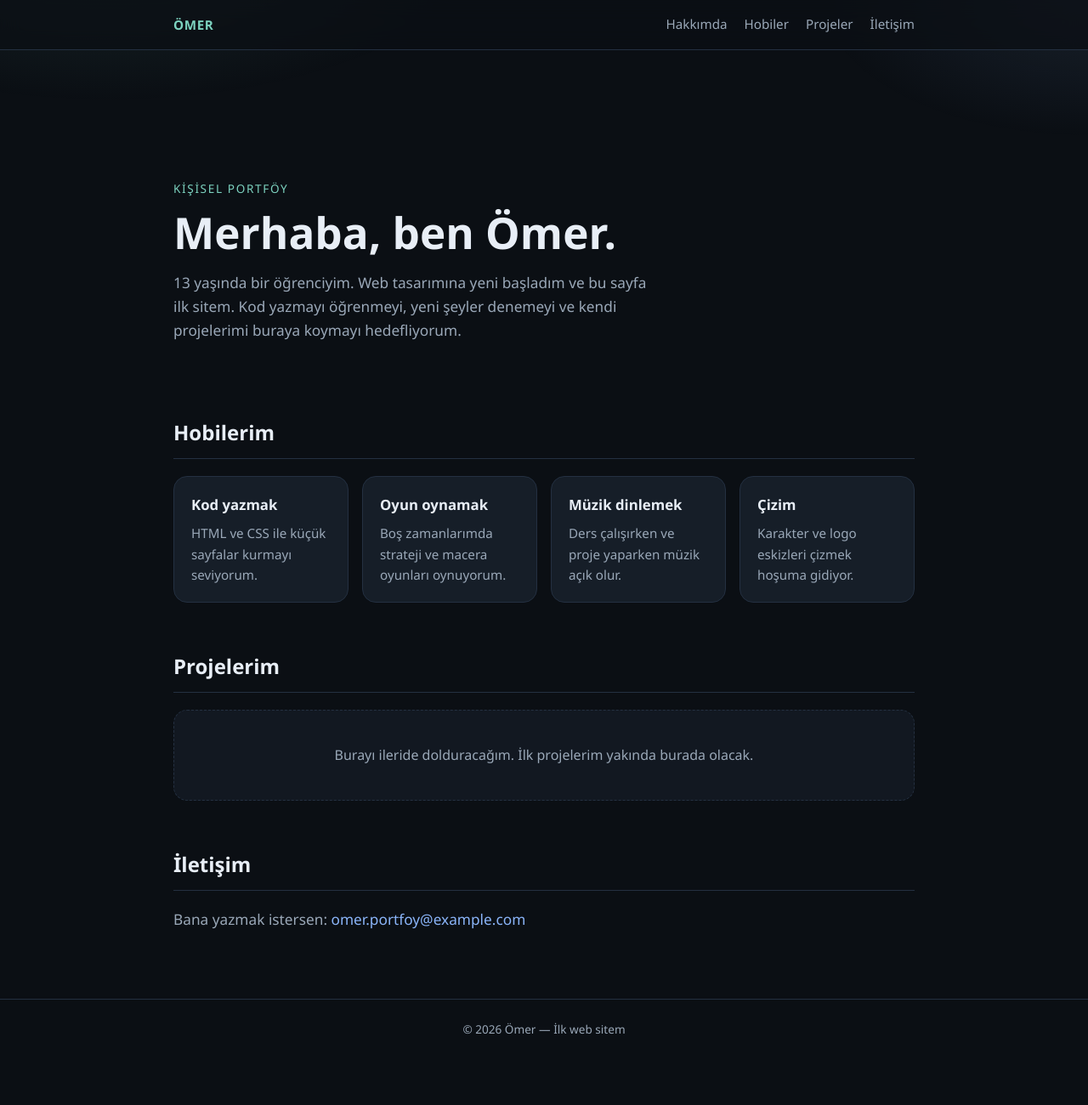
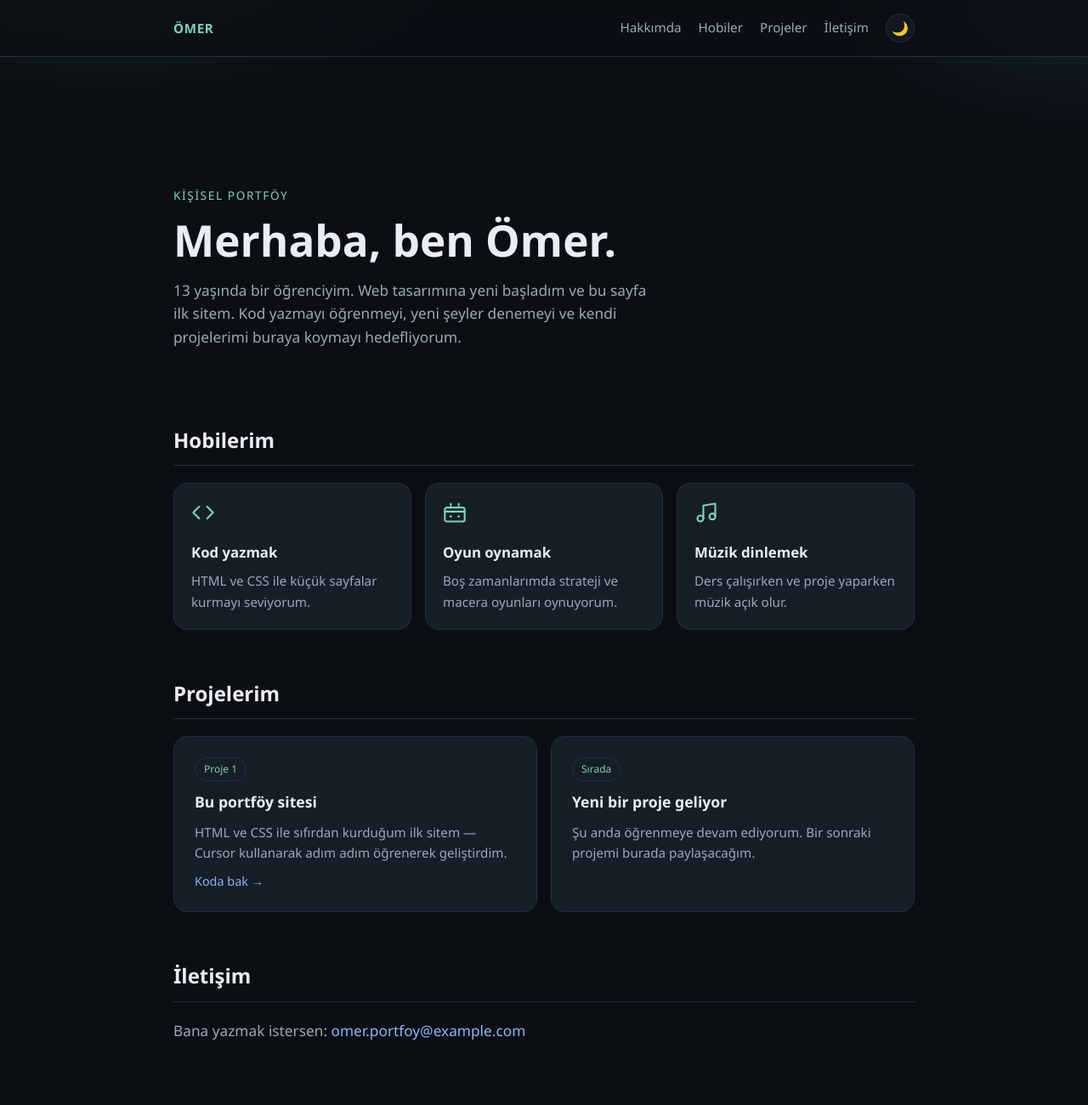
Before and after one commit to omer-codes-design/portfoy-sitem, a plain HTML site: page index.html in a window 1280 px wide. Shown: the top 1300 px of the page at 85% size. Before the commit the page ends 1246 px from the top, so only its background shows below. Drawn offline with Linux system fonts and the light colour scheme.

Commit message:
Update index.html

```diff
--- a/index.html
+++ b/index.html
@@ -16,24 +16,27 @@
     --accent-2: #8ab4f8;
   }
 
-    * {
-      box-sizing: border-box;
-      margin: 0;
-      padding: 0;
+  [data-theme="light"] {
+    --bg: #f6f7f4;
+    --bg-soft: #eceee8;
+    --card: #ffffff;
+    --line: #dde1d9;
+    --text: #1b2430;
+    --muted: #5c6773;
+    --accent: #1f8f78;
+    --accent-2: #3568c4;
   }
 
-    html {
-      scroll-behavior: smooth;
-    }
-
+  * { box-sizing: border-box; margin: 0; padding: 0; }
+  html { scroll-behavior: smooth; }
   body {
     font-family: "Segoe UI", system-ui, sans-serif;
     background: var(--bg);
     color: var(--text);
     line-height: 1.6;
     min-height: 100vh;
+    transition: background 0.25s ease, color 0.25s ease;
   }
-
   body::before {
     content: "";
     position: fixed;
@@ -44,7 +47,6 @@
       radial-gradient(700px 360px at 100% 0%, rgba(138, 180, 248, 0.1), transparent 45%);
     z-index: -1;
   }
-
   header {
     position: sticky;
     top: 0;
@@ -53,7 +55,7 @@
     background: rgba(11, 15, 20, 0.75);
     border-bottom: 1px solid var(--line);
   }
-
+  [data-theme="light"] header { background: rgba(246, 247, 244, 0.8); }
   nav {
     max-width: 920px;
     margin: 0 auto;
@@ -63,94 +65,67 @@
     justify-content: space-between;
     gap: 16px;
   }
+  .logo { font-weight: 700; letter-spacing: 0.04em; color: var(--accent); text-decoration: none; }
+  nav ul { list-style: none; display: flex; gap: 20px; flex-wrap: wrap; align-items: center; }
+  nav a { color: var(--muted); text-decoration: none; font-size: 0.95rem; }
+  nav a:hover { color: var(--text); }
 
-    .logo {
-      font-weight: 700;
-      letter-spacing: 0.04em;
-      color: var(--accent);
-      text-decoration: none;
+  #theme-toggle {
+    background: var(--bg-soft);
+    border: 1px solid var(--line);
+    color: var(--text);
+    border-radius: 999px;
+    width: 34px;
+    height: 34px;
+    display: grid;
+    place-items: center;
+    cursor: pointer;
+    font-size: 1rem;
   }
+  #theme-toggle:hover { border-color: var(--accent); }
 
-    nav ul {
-      list-style: none;
-      display: flex;
-      gap: 20px;
-      flex-wrap: wrap;
-    }
+  main { max-width: 920px; margin: 0 auto; padding: 48px 24px 80px; }
+  .hero { padding: 48px 0 32px; }
+  .eyebrow { color: var(--accent); font-size: 0.85rem; letter-spacing: 0.12em; text-transform: uppercase; margin-bottom: 12px; }
+  h1 { font-size: clamp(2rem, 5vw, 3.2rem); line-height: 1.15; margin-bottom: 16px; }
+  .lead { max-width: 58ch; color: var(--muted); font-size: 1.08rem; }
 
-    nav a {
-      color: var(--muted);
-      text-decoration: none;
-      font-size: 0.95rem;
-    }
+  section { margin-top: 56px; }
+  h2 { font-size: 1.5rem; margin-bottom: 20px; padding-bottom: 10px; border-bottom: 1px solid var(--line); }
 
-    nav a:hover {
-      color: var(--text);
-    }
-
-    main {
-      max-width: 920px;
-      margin: 0 auto;
-      padding: 48px 24px 80px;
-    }
-
-    .hero {
-      padding: 48px 0 32px;
-    }
-
-    .eyebrow {
-      color: var(--accent);
-      font-size: 0.85rem;
-      letter-spacing: 0.12em;
-      text-transform: uppercase;
-      margin-bottom: 12px;
-    }
-
-    h1 {
-      font-size: clamp(2rem, 5vw, 3.2rem);
-      line-height: 1.15;
-      margin-bottom: 16px;
-    }
-
-    .lead {
-      max-width: 58ch;
-      color: var(--muted);
-      font-size: 1.08rem;
-    }
-
-    section {
-      margin-top: 56px;
-    }
-
-    h2 {
-      font-size: 1.5rem;
-      margin-bottom: 20px;
-      padding-bottom: 10px;
-      border-bottom: 1px solid var(--line);
-    }
-
-    .hobbies {
-      display: grid;
-      grid-template-columns: repeat(auto-fit, minmax(180px, 1fr));
-      gap: 16px;
-    }
-
+  .hobbies { display: grid; grid-template-columns: repeat(auto-fit, minmax(180px, 1fr)); gap: 16px; }
   .card {
     background: var(--card);
     border: 1px solid var(--line);
     border-radius: 16px;
     padding: 20px;
   }
+  .card .icon { width: 28px; height: 28px; margin-bottom: 12px; color: var(--accent); }
+  .card h3 { font-size: 1.05rem; margin-bottom: 8px; }
+  .card p { color: var(--muted); font-size: 0.95rem; }
 
-    .card h3 {
-      font-size: 1.05rem;
-      margin-bottom: 8px;
+  .projects { display: grid; grid-template-columns: repeat(auto-fit, minmax(240px, 1fr)); gap: 16px; }
+  .project-card {
+    background: var(--card);
+    border: 1px solid var(--line);
+    border-radius: 16px;
+    padding: 24px;
+    display: flex;
+    flex-direction: column;
+    gap: 10px;
   }
-
-    .card p {
-      color: var(--muted);
-      font-size: 0.95rem;
+  .project-card .tag {
+    align-self: flex-start;
+    font-size: 0.75rem;
+    color: var(--accent);
+    border: 1px solid var(--line);
+    padding: 3px 10px;
+    border-radius: 999px;
   }
+  .project-card h3 { font-size: 1.1rem; }
+  .project-card p { color: var(--muted); font-size: 0.95rem; }
+  .project-card a { color: var(--accent-2); text-decoration: none; font-size: 0.9rem; margin-top: auto; }
+  .project-card a:hover { text-decoration: underline; }
 
   .empty {
     background: var(--bg-soft);
@@ -161,14 +136,8 @@
     color: var(--muted);
   }
 
-    .contact a {
-      color: var(--accent-2);
-      text-decoration: none;
-    }
-
-    .contact a:hover {
-      text-decoration: underline;
-    }
+  .contact a { color: var(--accent-2); text-decoration: none; }
+  .contact a:hover { text-decoration: underline; }
 
   footer {
     text-align: center;
@@ -180,6 +149,7 @@
 </style>
 </head>
 <body>
+
 <header>
   <nav>
     <a class="logo" href="#hakkimda">ÖMER</a>
@@ -188,6 +158,7 @@
       <li><a href="#hobiler">Hobiler</a></li>
       <li><a href="#projeler">Projeler</a></li>
       <li><a href="#iletisim">İletişim</a></li>
+      <li><button id="theme-toggle" aria-label="Temayı değiştir" title="Temayı değiştir">🌙</button></li>
     </ul>
   </nav>
 </header>
@@ -207,28 +178,37 @@
     <h2>Hobilerim</h2>
     <div class="hobbies">
       <article class="card">
+        <svg class="icon" viewBox="0 0 24 24" fill="none" stroke="currentColor" stroke-width="1.8" stroke-linecap="round" stroke-linejoin="round"><polyline points="16 18 22 12 16 6"/><polyline points="8 6 2 12 8 18"/></svg>
         <h3>Kod yazmak</h3>
         <p>HTML ve CSS ile küçük sayfalar kurmayı seviyorum.</p>
       </article>
       <article class="card">
+        <svg class="icon" viewBox="0 0 24 24" fill="none" stroke="currentColor" stroke-width="1.8" stroke-linecap="round" stroke-linejoin="round"><rect x="2" y="7" width="20" height="14" rx="2"/><path d="M8 5V3m8 2V3M2 11h20"/><circle cx="8" cy="16" r="1.2" fill="currentColor" stroke="none"/><circle cx="16" cy="16" r="1.2" fill="currentColor" stroke="none"/></svg>
         <h3>Oyun oynamak</h3>
         <p>Boş zamanlarımda strateji ve macera oyunları oynuyorum.</p>
       </article>
       <article class="card">
+        <svg class="icon" viewBox="0 0 24 24" fill="none" stroke="currentColor" stroke-width="1.8" stroke-linecap="round" stroke-linejoin="round"><path d="M9 18V5l12-2v13"/><circle cx="6" cy="18" r="3"/><circle cx="18" cy="16" r="3"/></svg>
         <h3>Müzik dinlemek</h3>
         <p>Ders çalışırken ve proje yaparken müzik açık olur.</p>
-        </article>
-        <article class="card">
-          <h3>Çizim</h3>
-          <p>Karakter ve logo eskizleri çizmek hoşuma gidiyor.</p>
       </article>
     </div>
   </section>
 
   <section id="projeler">
     <h2>Projelerim</h2>
-      <div class="empty">
-        Burayı ileride dolduracağım. İlk projelerim yakında burada olacak.
+    <div class="projects">
+      <article class="project-card">
+        <span class="tag">Proje 1</span>
+        <h3>Bu portföy sitesi</h3>
+        <p>HTML ve CSS ile sıfırdan kurduğum ilk sitem — Cursor kullanarak adım adım öğrenerek geliştirdim.</p>
+        <a href="https://github.com/arslannomer34-del/portfoy-sitem" target="_blank" rel="noopener">Koda bak →</a>
+      </article>
+      <article class="project-card">
+        <span class="tag">Sırada</span>
+        <h3>Yeni bir proje geliyor</h3>
+        <p>Şu anda öğrenmeye devam ediyorum. Bir sonraki projemi burada paylaşacağım.</p>
+      </article>
     </div>
   </section>
 
@@ -244,5 +224,22 @@
 <footer>
   © 2026 Ömer — İlk web sitem
 </footer>
+
+<script>
+  const toggle = document.getElementById('theme-toggle');
+  const root = document.documentElement;
+  toggle.addEventListener('click', () => {
+    const isLight = root.getAttribute('data-theme') === 'light';
+    if (isLight) {
+      root.removeAttribute('data-theme');
+      toggle.textContent = '🌙';
+    } else {
+      root.setAttribute('data-theme', 'light');
+      toggle.textContent = '☀️';
+    }
+  });
+
+</script>
+
 </body>
 </html>
```
Lines whose indentation alone changed are shown as unchanged.
